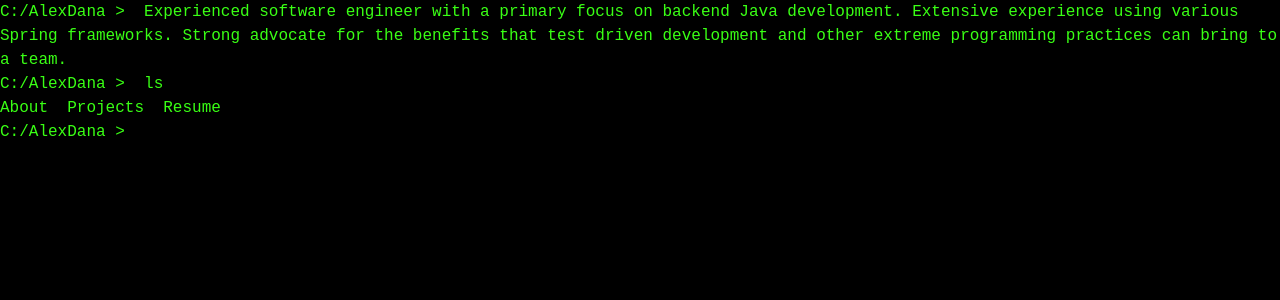
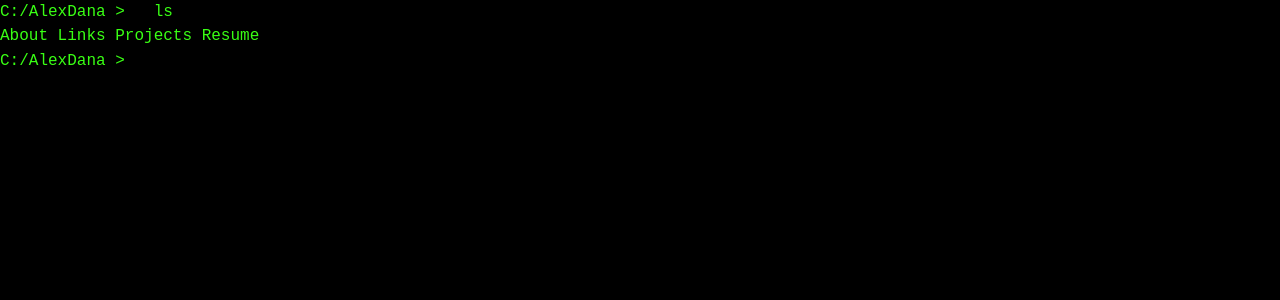
Before and after one commit to cadsdanaa/personal-website, a React (Create React App) app: page / in a window 1280 px wide. Shown: the top 300 px of the page. Built offline with nearby package versions, Linux system fonts and the light colour scheme.

Commit message:
Making progress on terminal. Still some features and tweaks to add though.

```diff
--- a/src/App.tsx
+++ b/src/App.tsx
@@ -2,13 +2,11 @@ import React from 'react';
 import './App.css';
 import 'bootstrap/dist/css/bootstrap.css';
 import 'bootstrap/dist/js/bootstrap.bundle.min';
-import {About} from "./about/About";
 import {Navigation} from "./navigation/Navigation";
 
 function App() {
   return (
     <div className="App">
-      <About/>
       <Navigation/>
     </div>
   );
--- a/src/about/About.tsx
+++ /dev/null
@@ -1,12 +0,0 @@
-import React from "react";
-import './About.css';
-
-export function About() {
-
-    return  (
-        <div className={'About'}>
-            C:/AlexDana &gt; &nbsp;
-            <span className={'type'} style={{'--n': 9999} as React.CSSProperties}>Experienced software engineer with a primary focus on backend Java development. Extensive experience using various Spring frameworks. Strong advocate for the benefits that test driven development and other extreme programming practices can bring to a team.</span>
-        </div>
-)
-}
--- a/src/about/About.css
+++ b/src/navigation/History.css
@@ -1,20 +1,16 @@
-.About {
-    font-family: monospace;
-}
-
 .type {
     font-family: monospace;
     color:#0000;
     background:
             linear-gradient(-90deg, #39ff14 5px,#0000 0) 10px 0,
             linear-gradient(#39ff14 0 0) 0 0;
-    background-size:calc(var(--n)*1ch) 200%;
+    background-size:calc(9999*1ch) 200%;
     -webkit-background-clip:padding-box,text;
     background-clip:padding-box,text;
     background-repeat:no-repeat;
     animation:
             b .7s infinite steps(1),
-            t calc(var(--n)*.01s) steps(var(--n)) forwards;
+            t calc(9999*.01s) steps(9999) forwards;
 }
 @keyframes t{
     from {background-size:0 200%}
--- a/src/navigation/History.tsx
+++ b/src/navigation/History.tsx
@@ -1,13 +1,9 @@
 import React from 'react';
 
-export interface HistoryProps {
-    command: string;
-    result: string;
-}
-
-export function History(historyProps: HistoryProps) {
+export function History(historyProps: any) {
     return <div>
         C:/AlexDana &gt; &nbsp; {historyProps.command}
-        {historyProps.result};
+        <br/>
+        <span>{historyProps.result}</span>
     </div>
 }
--- a/src/navigation/Navigation.css
+++ b/src/navigation/Navigation.css
@@ -1,15 +1,5 @@
-.InitialNavigation {
-    animation: cssAnimation 0s 3s forwards;
-    visibility: hidden;
-}
-
-.FileStructure {
-    animation: cssAnimation 0s 3.25s forwards;
-    visibility: hidden;
-}
-
 .PostNavigation {
-    animation: cssAnimation 0s 3.5s forwards;
+    animation: cssAnimation 0s .8s forwards;
     visibility: hidden;
 }
 
@@ -19,6 +9,10 @@
     color: #39ff14;
 }
 
+.Form {
+    display: inline-block;
+}
+
 @keyframes cssAnimation {
     to   { visibility: visible; }
 }
--- a/src/navigation/Navigation.tsx
+++ b/src/navigation/Navigation.tsx
@@ -1,33 +1,59 @@
 import React, {FormEvent} from "react";
 import './Navigation.css';
 import './History';
-import {History, HistoryProps} from "./History";
+import {History} from "./History";
 
 export function Navigation() {
-    const [history1, setHistory1] = React.useState({command: '', result: ''} as HistoryProps);
-    const [history2, setHistory2] = React.useState({command: '', result: ''} as HistoryProps);
-    const [history3, setHistory3] = React.useState({command: '', result: ''} as HistoryProps);
-    const [history4, setHistory4] = React.useState({command: '', result: ''} as HistoryProps);
-    const [history5, setHistory5] = React.useState({command: '', result: ''} as HistoryProps);
-    const [history6, setHistory6] = React.useState({command: '', result: ''} as HistoryProps);
-    const [history7, setHistory7] = React.useState({command: '', result: ''} as HistoryProps);
-    const [history8, setHistory8] = React.useState({command: '', result: ''} as HistoryProps);
-    const [history9, setHistory9] = React.useState({command: '', result: ''} as HistoryProps);
-    const [history10, setHistory10] = React.useState({command: '', result: ''} as HistoryProps);
+    const [history1, setHistory1] = React.useState({command: 'ls', result: 'About Links  Projects  Resume'});
+    const [history2, setHistory2] = React.useState({command: '', result: ''});
+    const [history3, setHistory3] = React.useState({command: '', result: ''});
+    const [history4, setHistory4] = React.useState({command: '', result: ''});
+    const [history5, setHistory5] = React.useState({command: '', result: ''});
+
+    const determineResult = (command: string): any =>  {
+        switch (command.toLowerCase()) {
+            case 'ls':
+            case 'dir':
+                return 'About Links Projects Resume';
+            case 'about':
+                return 'Experienced software engineer with a primary focus on backend Java development. Extensive experience using various Spring frameworks. Strong advocate for the benefits that test driven development and other extreme programming practices can bring to a team.';
+            case 'links':
+                return <>
+                    <a style={{color: '#39ff14'}} target={'blank'} href="https://github.com/cadsdanaa">Github</a>&nbsp;&nbsp;
+                    <a style={{color: '#39ff14'}} target={'blank'} href="https://linkedin.com/in/alex-dana-907a74193">LinkedIn</a>&nbsp;&nbsp;
+                    <a style={{color: '#39ff14'}} download href="Resume.pdf">Resume</a>
+                </>;
+            case 'projects':
+                return 'Projects';
+            case 'resume':
+                return 'Resume';
+            default:
+                return 'Command not recognized...';
+        }
+
+    }
+
+    const navigate = (form: FormEvent<HTMLFormElement>) => {
+        form.preventDefault();
+        const command = (form as any).target[0].value;
+        if(command === 'clear' || command === 'cls') {
+            setHistory1({command: '', result: ''});
+            setHistory2({command: '', result: ''});
+            setHistory3({command: '', result: ''});
+            setHistory4({command: '', result: ''});
+            setHistory5({command: '', result: ''});
+            return;
+        }
+        const result = determineResult(command);
+        setHistory5(history4);
+        setHistory4(history3);
+        setHistory3(history2);
+        setHistory2(history1);
+        setHistory1({command, result});
+    }
 
     return (
         <div>
-            <div className='InitialNavigation'>
-                C:/AlexDana &gt; &nbsp;ls
-            </div>
-            <div className='FileStructure'>
-                <span>About&nbsp;&nbsp;Projects&nbsp;&nbsp;Resume</span>
-            </div>
-            {history10.command ? <History command={history10.command} result={history10.result}/> : <></>}
-            {history9.command ? <History command={history9.command} result={history9.result}/> : <></>}
-            {history8.command ? <History command={history8.command} result={history8.result}/> : <></>}
-            {history7.command ? <History command={history7.command} result={history7.result}/> : <></>}
-            {history6.command ? <History command={history6.command} result={history6.result}/> : <></>}
             {history5.command ? <History command={history5.command} result={history5.result}/> : <></>}
             {history4.command ? <History command={history4.command} result={history4.result}/> : <></>}
             {history3.command ? <History command={history3.command} result={history3.result}/> : <></>}
@@ -35,16 +61,12 @@ export function Navigation() {
             {history1.command ? <History command={history1.command} result={history1.result}/> : <></>}
             <div className='PostNavigation'>
                 C:/AlexDana &gt; &nbsp;
-                <form>
-                    <input onChange={(navValue) => navigate(navValue)} className='Input'/>
-                    <input style={{display: "none"}} type="submit" className='Input'/>
+                <form className={'Form'} onSubmit={(navValue) => navigate(navValue)}>
+                    <input autoFocus={true} className='Input'/>
                 </form>
             </div>
         </div>
     )
 
-    const navigate = (input: FormEvent<HTMLInputElement>) => {
-        console.log(JSON.stringify(input.target));
-    }
 
 }
--- a/src/projects/Projects.tsx
+++ /dev/null
@@ -1,5 +0,0 @@
-import React from "react";
-
-export function Projects() {
-    return <h1>Hello, Projects!</h1>
-}
--- a/src/resume/Resume.tsx
+++ /dev/null
@@ -1,5 +0,0 @@
-import React from "react";
-
-export function Resume() {
-    return <h1>Hello, Resume!</h1>
-}
```
Also changed, not shown: 1 other file (tests, documents, lock files or other folders).
